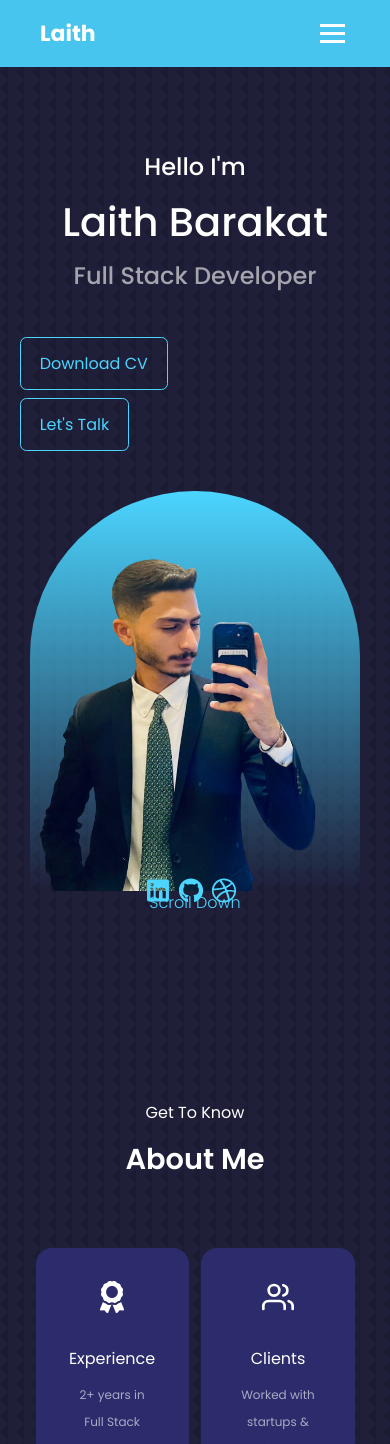
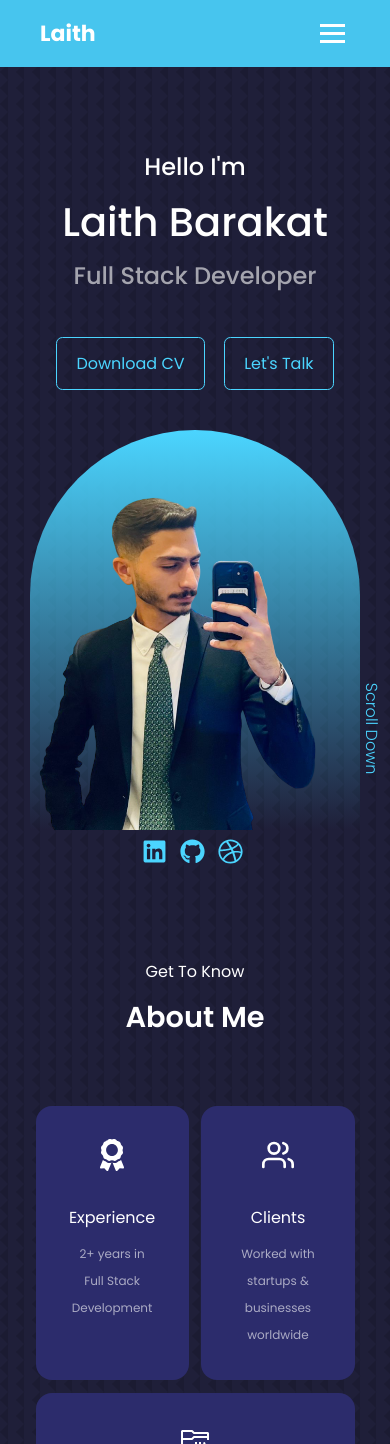
Before and after one commit to portfliome/portfolio, a React (Vite) app: page / in a window 390 px wide. Shown: the top 1444 px of the page. Built offline with nearby package versions, Linux system fonts and the light colour scheme.

Commit message:
Fix Home responsive for iPhone 12

```diff
--- a/src/Componants/Home/Home.css
+++ b/src/Componants/Home/Home.css
@@ -87,16 +87,13 @@
   .home {
     height: auto;
     padding-top: 5rem;
-    padding-bottom: 5rem;
   }
 
   .homesocials {
     display: flex;
     flex-direction: row;
-    bottom: -25px;          /* أقل مسافة ثابتة تناسب كل الشاشات */
-    left: 50%;              /* توسيط الأفقي */
-    transform: translateX(-50%);
-    gap: 0.5rem;            /* مسافة بين الأيقونات */
+    bottom: -47px;
+    left: 35%;
   }
 
   .homesocials::after {
@@ -105,17 +102,6 @@
   }
 
   .scroll_down {
-    bottom: -25px;          /* أقل مسافة ثابتة */
-    right: 50%;             /* توسيط أفقي */
-    transform: translateX(50%);
-  }
-
-  .me img {
-    width: 150px;           /* تصغير الصورة لتناسب الشاشات الصغيرة */
-  }
-
-  .btns {
-    flex-direction: column;
-    gap: 0.5rem;
+    right: -47px;
   }
 }
```
